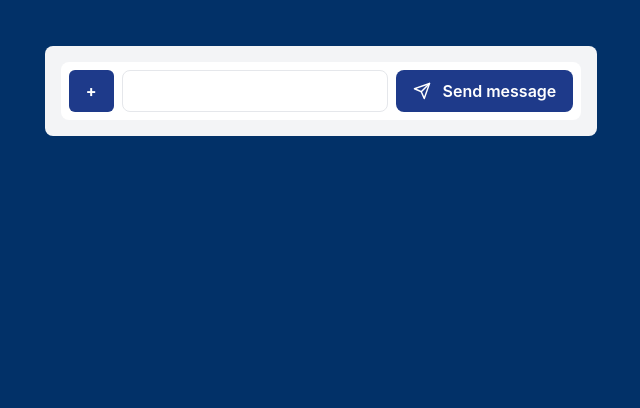
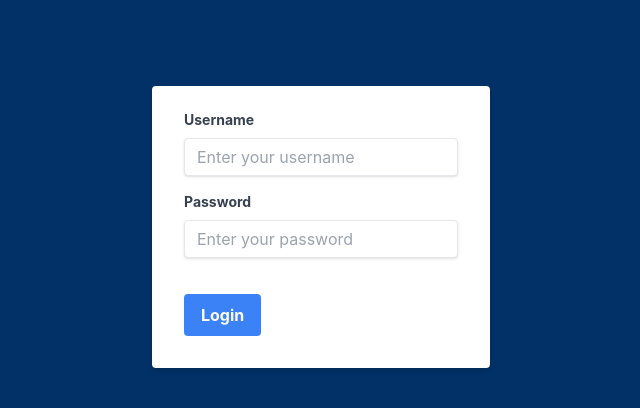
Before and after one commit to SpoljarecNikola/react-chat-app, a React (Vite) app: page / in a window 1280 px wide. Shown: the top 408 px of the page, without its empty margins (319-959 px from the left). Built offline with nearby package versions, Linux system fonts and the light colour scheme.

Commit message:
Added login and logout

```diff
--- a/src/App.tsx
+++ b/src/App.tsx
@@ -3,7 +3,10 @@ import CommentComponent from "./components/Comment";
 import ReplyForm from "./components/ReplyForm";
 import { Comment } from "./types";
 import { v4 as uuidv4 } from "uuid";
+import LogoutButton from "./components/Logout";
 import { useQuery } from "react-query";
+import { Login } from "./components/Login";
+import { useCurrentUser, UserProvider } from "./components/UserContext";
 
 const fetchMessages = async () => {
   const response = await fetch("http://localhost:3100/api/messages");
@@ -15,7 +18,26 @@ const fetchMessages = async () => {
 
 const App: React.FC = () => {
   const [comments, setComments] = useState<Comment[]>([]);
-  console.log(comments);
+  const [user, setUser] = useState<string | null>(null);
+
+  // const handleLogin = (username: string) => {
+  //   setUser(username); // Postavljanje korisničkog imena nakon prijave
+  // };
+  // const handleLogout = () => {
+  //   // Ovdje resetirate korisničko ime, što efektivno "odjavljuje" korisnika
+  //   setUser("");
+  // };
+
+  const { currentUser, login, logout } = useCurrentUser(); // Ovdje dobivate trenutnog korisnika i funkcije iz konteksta
+
+  const handleLogin = (username: string) => {
+    login(username); // Ovo će postaviti trenutnog korisnika unutar konteksta
+    setUser(username);
+  };
+  const handleLogout = () => {
+    setUser("");
+    logout(); // Ovo će "odjaviti" korisnika kroz kontekst
+  };
 
   //
 
@@ -31,7 +53,7 @@ const App: React.FC = () => {
   //   return <div>Error fetching messages</div>;
   // }
 
-  const addReply = (text: string, parentId: string) => {
+  const addReply = (text: string, parentId: string, user: string) => {
     setComments((currentComments) => {
       const addReplyToComment = (
         comments: Comment[],
@@ -43,7 +65,7 @@ const App: React.FC = () => {
             const newReply: Comment = {
               id: uuidv4(),
               author: {
-                name: "Current User",
+                name: currentUser,
                 picture: "/src/assets/react.svg", // Putanja do slike vašeg default avatara
               },
               text,
@@ -70,21 +92,29 @@ const App: React.FC = () => {
 
   // Render the comments and the form to add new comments at the same level
   return (
+    <UserProvider>
+      <div>
+        {!user ? (
+          <Login onLogin={handleLogin} />
+        ) : (
+          <>
             <div className="container mx-auto p-4 bg-gray-100 rounded-lg">
               {comments.map((comment) => (
                 <CommentComponent
                   key={comment.id}
                   comment={comment}
                   addReply={addReply}
+                  user={user}
                 />
               ))}
               <ReplyForm
                 parentId=""
+                user={user}
                 addReply={(text, parentId) => {
                   const newComment: Comment = {
                     id: uuidv4(),
                     author: {
-              name: "Current User",
+                      name: user,
                       picture: "/src/assets/react.svg", // Putanja do slike vašeg default avatara
                     },
                     text,
@@ -96,6 +126,13 @@ const App: React.FC = () => {
                 onReplySent={function (): void {}}
               />
             </div>
+            <div className="flex justify-center mt-4">
+              <LogoutButton onLogout={handleLogout} />
+            </div>
+          </>
+        )}
+      </div>
+    </UserProvider>
   );
 };
 
--- a/src/api/commentsApi.ts
+++ b/src/api/commentsApi.ts
@@ -1,26 +1,25 @@
 import { Comment } from "../types";
 
-const API_URL = 'http://localhost:3100/api/messages';
+const API_URL = "http://localhost:3100/api/messages";
 
 export const fetchMessages = async (): Promise<Comment[]> => {
   const response = await fetch(API_URL);
   if (!response.ok) {
-    throw new Error('Failed to fetch messages');
+    throw new Error("Failed to fetch messages");
   }
   return response.json();
 };
 
 export const postComment = async (comment: Comment) => {
-    console.log(comment)
-  const response = await fetch('http://localhost:3100/api/messages', {
-    method: 'POST',
+  const response = await fetch("http://localhost:3100/api/messages", {
+    method: "POST",
     headers: {
-      'Content-Type': 'application/json',
+      "Content-Type": "application/json",
     },
     body: JSON.stringify(comment),
   });
   if (!response.ok) {
-    throw new Error('Failed to post new comment');
+    throw new Error("Failed to post new comment");
   }
 
   return response;
--- a/src/components/Comment.tsx
+++ b/src/components/Comment.tsx
@@ -4,7 +4,8 @@ import ReplyForm from "./ReplyForm"; // Osigurajte da je putanja ispravna
 
 interface CommentProps {
   comment: Comment;
-  addReply: (text: string, parentId: string) => void;
+  addReply: (text: string, parentId: string, user: string) => void;
+  user: string;
 }
 
 const CommentComponent: React.FC<CommentProps> = ({ comment, addReply }) => {
@@ -55,6 +56,7 @@ const CommentComponent: React.FC<CommentProps> = ({ comment, addReply }) => {
         {showReplyForm && (
           <ReplyForm
             parentId={comment.id}
+            user={comment.author.name}
             addReply={addReply}
             onReplySent={() => setShowReplyForm(false)}
           />
@@ -66,6 +68,7 @@ const CommentComponent: React.FC<CommentProps> = ({ comment, addReply }) => {
                 key={reply.id}
                 comment={reply}
                 addReply={addReply}
+                user={reply.author.name}
               />
             ))}
         </div>
--- /dev/null
+++ b/src/components/Login.tsx
@@ -0,0 +1,65 @@
+import React, { useState } from "react";
+import { useContext } from "react";
+import { UserProvider } from "./UserContext";
+
+interface LoginProps {
+  onLogin: (username: string) => void;
+}
+// Komponenta za prijavu
+export const Login: React.FC<LoginProps> = ({ onLogin }) => {
+  const [username, setUsername] = useState("");
+  const [password, setPassword] = useState("");
+
+  const handleSubmit = (event: React.FormEvent) => {
+    event.preventDefault();
+    onLogin(username);
+  };
+
+  return (
+    <form
+      onSubmit={handleSubmit}
+      className="max-w-md mx-auto mt-10 px-8 pt-6 pb-8 mb-4 bg-white rounded shadow-md"
+    >
+      <div className="mb-4">
+        <label
+          className="block text-gray-700 text-sm font-bold mb-2"
+          htmlFor="username"
+        >
+          Username
+        </label>
+        <input
+          type="text"
+          id="username"
+          placeholder="Enter your username"
+          value={username}
+          onChange={(e) => setUsername(e.target.value)}
+          className="shadow appearance-none border rounded w-full py-2 px-3 text-gray-700 leading-tight focus:outline-none focus:shadow-outline"
+        />
+      </div>
+      <div className="mb-6">
+        <label
+          className="block text-gray-700 text-sm font-bold mb-2"
+          htmlFor="password"
+        >
+          Password
+        </label>
+        <input
+          type="password"
+          id="password"
+          placeholder="Enter your password"
+          value={password}
+          onChange={(e) => setPassword(e.target.value)}
+          className="shadow appearance-none border rounded w-full py-2 px-3 text-gray-700 mb-3 leading-tight focus:outline-none focus:shadow-outline"
+        />
+      </div>
+      <div className="flex items-center justify-between">
+        <button
+          type="submit"
+          className="bg-blue-500 hover:bg-blue-700 text-white font-bold py-2 px-4 rounded focus:outline-none focus:shadow-outline"
+        >
+          Login
+        </button>
+      </div>
+    </form>
+  );
+};
--- /dev/null
+++ b/src/components/Logout.tsx
@@ -0,0 +1,18 @@
+import React from "react";
+
+interface LogoutButtonProps {
+  onLogout: () => void;
+}
+
+const LogoutButton = ({ onLogout }: LogoutButtonProps) => {
+  return (
+    <button
+      onClick={onLogout}
+      className="px-4 py-2 bg-red-500 text-white rounded hover:bg-red-600"
+    >
+      Log out
+    </button>
+  );
+};
+
+export default LogoutButton;
--- a/src/components/ReplyForm.tsx
+++ b/src/components/ReplyForm.tsx
@@ -3,12 +3,14 @@ import arrowSrc from "../assets/arrow.svg";
 
 interface ReplyFormProps {
   parentId: string;
-  addReply: (text: string, parentId: string) => void;
+  user: string;
+  addReply: (text: string, parentId: string, user: string) => void;
   onReplySent: () => void;
 }
 
 const ReplyForm: React.FC<ReplyFormProps> = ({
   parentId,
+  user,
   addReply,
   onReplySent,
 }) => {
@@ -16,7 +18,7 @@ const ReplyForm: React.FC<ReplyFormProps> = ({
 
   const handleSubmit = (event: React.FormEvent) => {
     event.preventDefault();
-    addReply(text, parentId);
+    addReply(text, parentId, user);
     setText("");
     onReplySent();
   };
--- /dev/null
+++ b/src/components/UserContext.tsx
@@ -0,0 +1,41 @@
+import React, { createContext, useContext, useState, ReactNode } from "react";
+
+interface UserContextType {
+  currentUser: string;
+  login: (userName: string) => void;
+  logout: () => void;
+}
+
+const UserContext = createContext<UserContextType | null>(null);
+
+interface UserProviderProps {
+  children: ReactNode; // Ovo definira tip za 'children'
+}
+
+export const UserProvider: React.FC<UserProviderProps> = ({ children }) => {
+  const [currentUser, setCurrentUser] = useState<string>("");
+
+  const login = (userName: string) => {
+    // Ovdje mijenjamo 'String' u 'string'
+    setCurrentUser(userName);
+    // Trebalo bi se ispisati kada se pozove funkcija login
+  };
+
+  const logout = () => {
+    setCurrentUser("");
+  };
+
+  return (
+    <UserContext.Provider value={{ currentUser, login, logout }}>
+      {children}
+    </UserContext.Provider>
+  );
+};
+
+export const useCurrentUser = () => {
+  const context = useContext(UserContext);
+  if (!context) {
+    throw new Error("useCurrentUser must be used within a UserProvider");
+  }
+  return context;
+};
--- a/src/main.tsx
+++ b/src/main.tsx
@@ -1,14 +1,18 @@
-import React from 'react'
-import ReactDOM from 'react-dom/client'
-import { QueryClient, QueryClientProvider } from 'react-query';
-import App from './App.tsx'
-import './index.css'
+import React from "react";
+import ReactDOM from "react-dom/client";
+import { QueryClient, QueryClientProvider } from "react-query";
+import App from "./App.tsx";
+import "./index.css";
+import { UserProvider } from "./components/UserContext.tsx";
 
 const queryClient = new QueryClient();
 
-ReactDOM.createRoot(document.getElementById('root')!).render(
+ReactDOM.createRoot(document.getElementById("root")!).render(
   <React.StrictMode>
-    <QueryClientProvider client={queryClient}><App /></QueryClientProvider>
-
-  </React.StrictMode>,
-)
+    <UserProvider>
+      <QueryClientProvider client={queryClient}>
+        <App />
+      </QueryClientProvider>
+    </UserProvider>
+  </React.StrictMode>
+);
```
Lines whose indentation alone changed are shown as unchanged.
